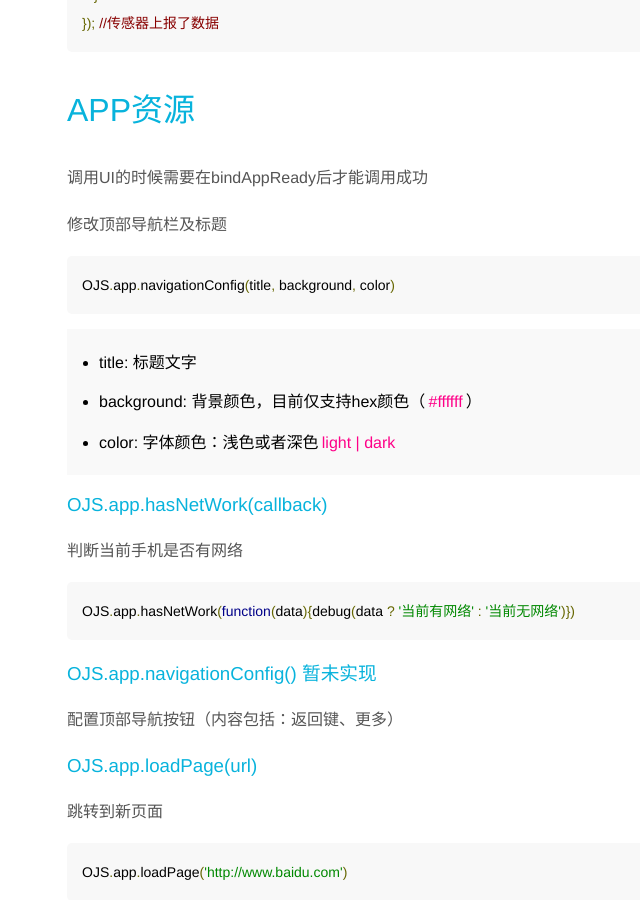
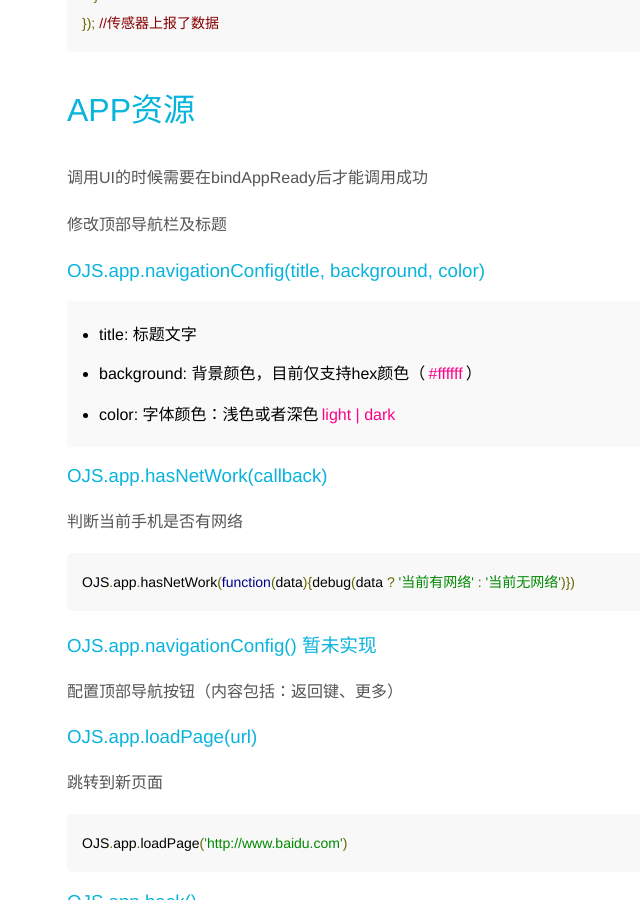
Before and after one commit to cmiot-fe/docs, a Jekyll site: the page built from _oneapp/index.md, in a window 1280 px wide and 900 px high, scrolled down 2784 px. Shown: the whole window, without its empty margins (273-913 px from the left). Built offline with Jekyll 4.4.1, drawn with Linux system fonts in a browser that asks for light colours.

Commit message:
修改部分显示问题

```diff
--- a/_oneapp/index.md
+++ b/_oneapp/index.md
@@ -107,7 +107,7 @@ sensorName如为字符串则获取一个传感器的值，sensorName若为数组
 
 修改顶部导航栏及标题
 
-    OJS.app.navigationConfig(title, background, color)
+<h3 id="OJSnavigationConfig">OJS.app.navigationConfig(title, background, color)</h3>
 
 * title: 标题文字
 * background: 背景颜色，目前仅支持hex颜色（`#ffffff`）
```
